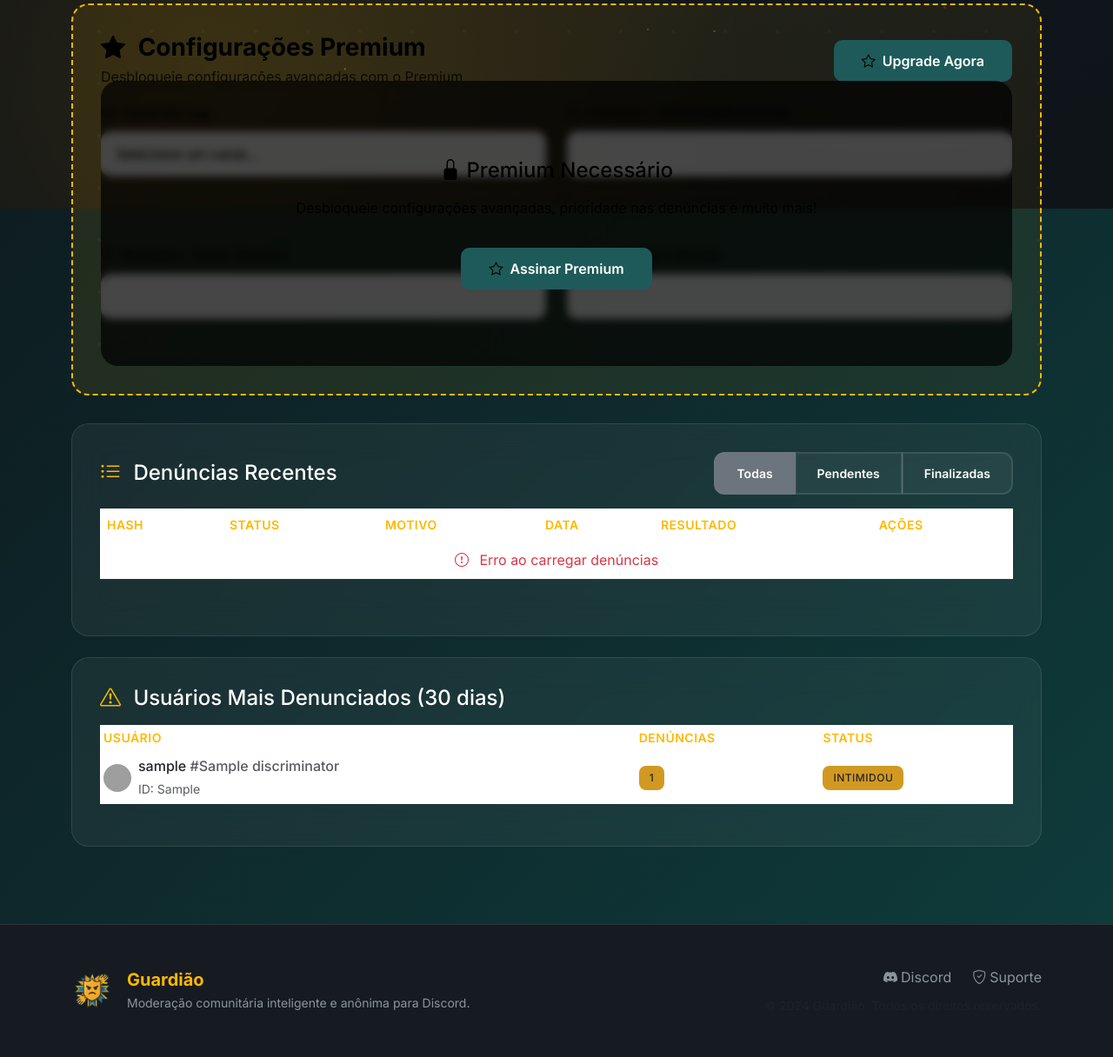
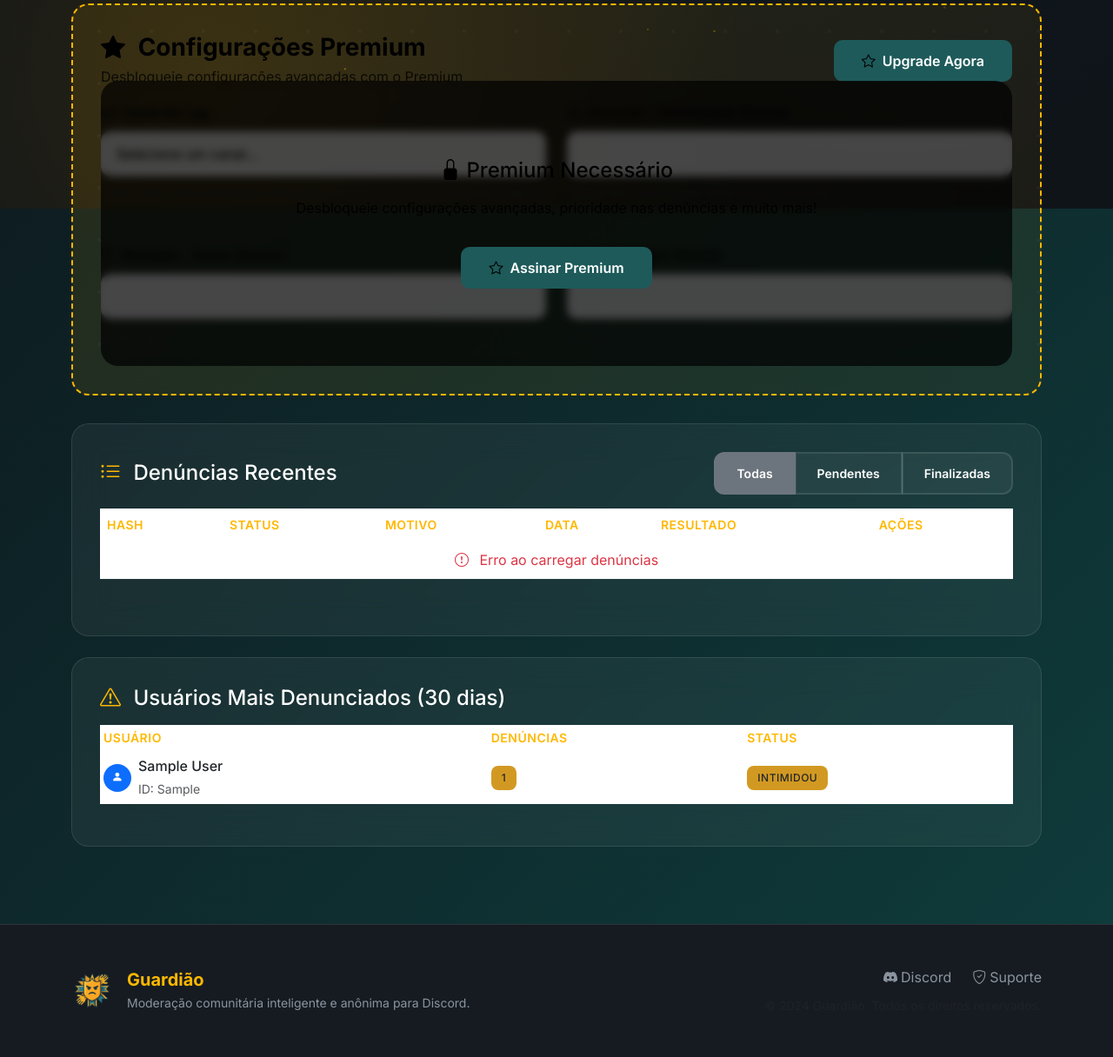
Before and after one commit to Konnak/guardiaobeta, a Flask app: template web/templates/server_panel.html in a window 1280 px wide. Shown: the part 560-1776 px from the top of the page at 87% size. Run offline with Flask 3, Linux system fonts and the light colour scheme; the template is opened without the code that fills it: most values are stand-ins (such as "Sample title", 1, 10 or a date in 2020); grey boxes marked "Sample" are stand-in pictures; parts of the project's set-up code (start-up, migrations or seed data) failed here and were passed over; grey boxes are pictures that could not be loaded.

Commit message:
fix: Corrigir erros de banco de dados no painel
PROBLEMAS CORRIGIDOS:
 'column u.avatar does not exist'
 'could not determine data type of parameter'

CORREÇÕES APLICADAS:
 Remover colunas inexistentes (avatar, discriminator) da query
 Usar display_name ao invés de avatar na exibição
 Corrigir contagem de parâmetros na query de denúncias
 Fixar período de filtro em 90 dias (sem parâmetro dinâmico)

QUERY ATUALIZADA:
- Usar apenas colunas existentes: username, display_name, categoria
- Avatar substituído por ícone padrão com cor primária
- Parâmetros de query corrigidos para evitar erro de tipo

RESULTADO:
- Usuários denunciados carregam sem erro
- Denúncias filtram corretamente
- Interface funcional sem erros de BD

```diff
--- a/web/templates/server_panel.html
+++ b/web/templates/server_panel.html
@@ -789,22 +789,16 @@
                                     <tr>
                                         <td>
                                             <div class="d-flex align-items-center">
-                                                {% if user.avatar %}
-                                                    <img src="https://cdn.discordapp.com/avatars/{{ user.id_denunciado }}/{{ user.avatar }}.png?size=32"
-                                                         alt="Avatar" class="rounded-circle me-2" width="32" height="32">
-                                                {% else %}
-                                                    <div class="rounded-circle bg-secondary d-flex align-items-center justify-content-center me-2"
-                                                         style="width: 32px; height: 32px; font-size: 0.8rem;">
-                                                        <i class="bi bi-person-fill"></i>
-                                                    </div>
-                                                {% endif %}
+                                                <div class="rounded-circle bg-primary d-flex align-items-center justify-content-center me-2"
+                                                     style="width: 32px; height: 32px; font-size: 0.8rem; color: white;">
+                                                    <i class="bi bi-person-fill"></i>
+                                                </div>
                                                 <div>
                                                     <div class="fw-medium">
-                                                        {% if user.username %}
+                                                        {% if user.display_name %}
+                                                            {{ user.display_name }}
+                                                        {% elif user.username %}
                                                             {{ user.username }}
-                                                            {% if user.discriminator and user.discriminator != '0' %}
-                                                                <span class="text-muted">#{{ user.discriminator }}</span>
-                                                            {% endif %}
                                                         {% else %}
                                                             <span class="text-muted">Usuário Desconhecido</span>
                                                         {% endif %}
```
Also changed, not shown: web/routes.py (+4 -6 lines).
